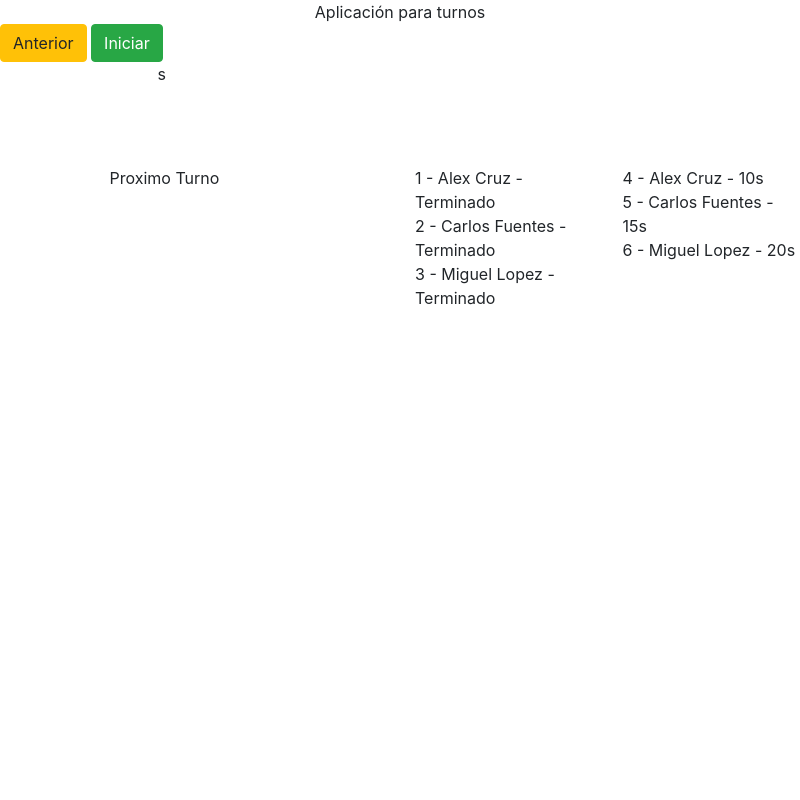
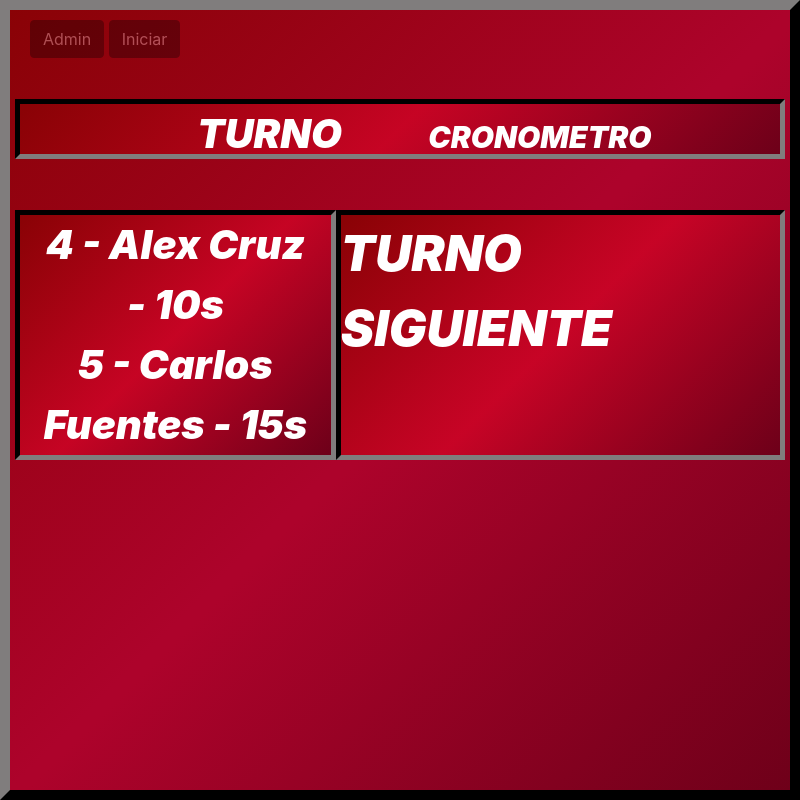
Before and after one commit to miguelm21/electron, an Electron app: page second.html in a window 800 px wide. Drawn offline with nearby package versions, Linux system fonts and the light colour scheme; no server answers.

Commit message:
Update Frontend

```diff
--- a/second.html
+++ b/second.html
@@ -2,50 +2,54 @@
 	<head>
 		<meta charset="UTF-8">
 		<link rel="stylesheet" href="node_modules/bootstrap/dist/css/bootstrap.css">
+		<link rel="stylesheet" href="styles.css">
 		<link rel="stylesheet" href="node_modules/font-awesome/css/font-awesome.min.css">
 		<title>Aplicación para turnos</title>
 	</head>
-	<body style="max-width: 100%">
+	<body style="border: 10px outset rgb(44, 43, 43); width: 100%; padding: 10px 20px; background: linear-gradient(135deg, rgba(137,2,5,1) 0%,rgba(173,3,43,1) 50%,rgba(173,3,43,1) 51%,rgba(109,0,25,1) 100%);">
 		<div class="row">
 			<div class="col-md-12">
-				<div align="center">Aplicación para turnos</div>
-				<a href="index.html" class="btn btn-warning">Anterior</a>
-				<button class="btn btn-success" id="start">Iniciar</button>
+				<div align="center"></div>
+				<a href="index.html" class="btn btn-warning " style="background:black; color:white; border-color: black; opacity: 0.3;">Admin</a>
+				<button class="btn btn-success" id="start" style="background:black; color:white; border-color: black; opacity: 0.3;">Iniciar</button>
 			</div>
 			<!-- <br>
 			<div class="col-md-12" style="max-width: 100%">
 
 			</div> -->
 		</div>
-		<div class="row">
-			<div class="col-12">
-				<!-- <h1> -->&nbsp;&nbsp;&nbsp;&nbsp;&nbsp;&nbsp;&nbsp;&nbsp;<span id="turnonturn" style="font-size: 120px"></span>&nbsp;&nbsp;&nbsp;&nbsp;&nbsp;&nbsp;&nbsp;&nbsp;&nbsp;&nbsp;&nbsp;&nbsp;&nbsp;&nbsp;&nbsp;<span id="turnonname" style="font-size: 120px"></span>&nbsp;&nbsp;&nbsp;&nbsp;&nbsp;&nbsp;&nbsp;&nbsp;&nbsp;&nbsp;&nbsp;&nbsp;<span id="turnontime" style="font-size: 120px"></span>s<!-- </h1> -->
+		<div class="row" style="margin-top: 40px">
+			<div class="col-12" style="margin: 1px auto; text-align:center; background: linear-gradient(135deg, rgba(137,2,5,1) 0%,rgba(206,4,37,0.82) 50%,rgba(204,4,37,0.82) 51%,rgba(109,0,25,1) 100%); color: white; font-weight:900; font-style:italic; border: 5px inset rgb(44, 43, 43);">
+				<!-- <h1> -->&nbsp;&nbsp;&nbsp;&nbsp;&nbsp;&nbsp;&nbsp;&nbsp;<div style="max-width:200px; display:inline-block; background"><div style="width=200px; font-size:40px; padding:0px; margin-bottom:-50px;">TURNO</div><div id="turnonturn" style="font-size: 100px; width=200px"></div></div>&nbsp;&nbsp;&nbsp;&nbsp;&nbsp;&nbsp;&nbsp;&nbsp;&nbsp;&nbsp;&nbsp;&nbsp;&nbsp;&nbsp;&nbsp;<span id="turnonname" style="font-size: 100px"></span>&nbsp;&nbsp;&nbsp;&nbsp;&nbsp;&nbsp;&nbsp;&nbsp;&nbsp;&nbsp;&nbsp;&nbsp;<div style="max-width:200px; display:inline-block;"><div style="width=200px; font-size:30px; padding:0px; margin-bottom:-50px;">CRONOMETRO</div><div id="turnontime" style="font-size: 100px; width=200px"></div></div><!-- </h1> -->
 				<input type="hidden" id="turnonid">
 			</div>
 		</div>
-		<div class="row" style="margin-top: 10%">
-			<div class="col-6">
-				<div class="row">
-					<span style="margin-left: 30%;">Proximo Turno</span>
-				</div>
-				<div class="row" style="margin-top: 10%;">
-					&nbsp;&nbsp;&nbsp;&nbsp;&nbsp;&nbsp;&nbsp;&nbsp;<span style="font-size: 40px" id="turnnextturn"></span>&nbsp;&nbsp;&nbsp;&nbsp;&nbsp;&nbsp;&nbsp;&nbsp;&nbsp;&nbsp;&nbsp;&nbsp;&nbsp;&nbsp;&nbsp;<span id="turnnextname" style="font-size: 40px"></span>&nbsp;&nbsp;&nbsp;&nbsp;&nbsp;&nbsp;&nbsp;&nbsp;&nbsp;&nbsp;&nbsp;&nbsp;<span id="turnnexttime" style="font-size: 40px"></span>
+		<div class="row" style="margin-top: 50px">
+			<div class="col-5" style="min-height: 250px; max-height:250px; overflow:hidden; background: linear-gradient(135deg, rgba(137,2,5,1) 0%,rgba(206,4,37,0.82) 50%,rgba(204,4,37,0.82) 51%,rgba(109,0,25,1) 100%); color: white; font-weight:900; font-style:italic; border: 5px inset rgb(44, 43, 43);">
+				<div id="next" style="text-align:center; font-size: 40px;">
+					4 - Alex Cruz - 10s <br>
+					5 - Carlos Fuentes - 15s <br>
+					6 - Miguel Lopez - 20s <br>
 				</div>
 			</div>
-			<div class="col-3">
+			<div class="col-7" style="min-height: 250px; max-height:250px; background: linear-gradient(135deg, rgba(137,2,5,1) 0%,rgba(206,4,37,0.82) 50%,rgba(204,4,37,0.82) 51%,rgba(109,0,25,1) 100%); color: white; font-weight:900; font-style:italic; border: 5px inset rgb(44, 43, 43);">
+				<div class="row">
+					<span style="margin: 1px auto; font-size:50px;">TURNO SIGUIENTE</span>
+				</div>
+				<div class="" style="text-align:center;">
+					<span style="margin: 1px auto;">
+					&nbsp;&nbsp;&nbsp;&nbsp;&nbsp;&nbsp;&nbsp;&nbsp;<span style="font-size: 60px;" id="turnnextturn"></span><br>&nbsp;&nbsp;&nbsp;&nbsp;&nbsp;&nbsp;&nbsp;&nbsp;&nbsp;&nbsp;&nbsp;&nbsp;&nbsp;&nbsp;&nbsp;<span id="turnnextname" style="font-size: 30px"></span>&nbsp;&nbsp;&nbsp;&nbsp;&nbsp;&nbsp;&nbsp;&nbsp;&nbsp;&nbsp;&nbsp;&nbsp;
+				    </span>
+				</div>
+			</div>
+		<!--	<div class="col-3">
 				<div id="last">
 					1 - Alex Cruz - Terminado <br>
 					2 - Carlos Fuentes - Terminado <br>
 					3 - Miguel Lopez - Terminado <br>
 				</div>
-			</div>
-			<div class="col-3">
-				<div id="next">
-					4 - Alex Cruz - 10s <br>
-					5 - Carlos Fuentes - 15s <br>
-					6 - Miguel Lopez - 20s <br>
-				</div>
-			</div>
+			</div> -->
+
 		</div>
 		<!-- <table id="table">
 			<thead>
@@ -154,7 +158,7 @@
 
 			    if(rows.length > 0) {
 			    	rows.forEach(function(row) {
-			    		html = row.turn + ' - ' + row.name + ' - ' + row.time + '<br>';
+			    		html = row.turn + ' - ' + row.name +  '<br>';
 			    		array.push(html);
 			    	});
 			    	$('#next').html(array);
@@ -245,7 +249,7 @@
 
 								    if(rows.length > 0) {
 								    	rows.forEach(function(row) {
-								    		html = row.turn + ' - ' + row.name + ' - ' + row.time + '<br>';
+								    		html = row.turn + ' - ' + row.name + '<br>';
 								    		array.push(html);
 								    	});
 								    	$('#next').html(array);
```
Also changed, not shown: index.html (+7 -9 lines), styles.css (added), 1 other file.
